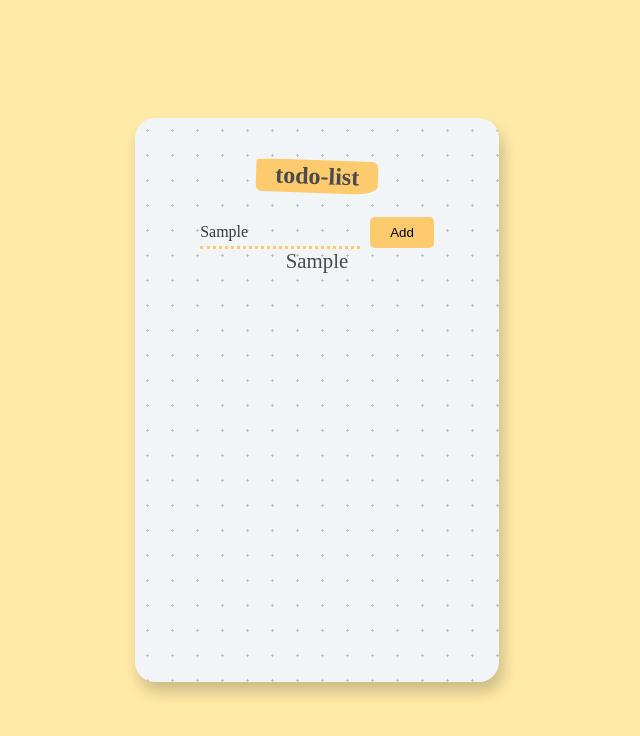
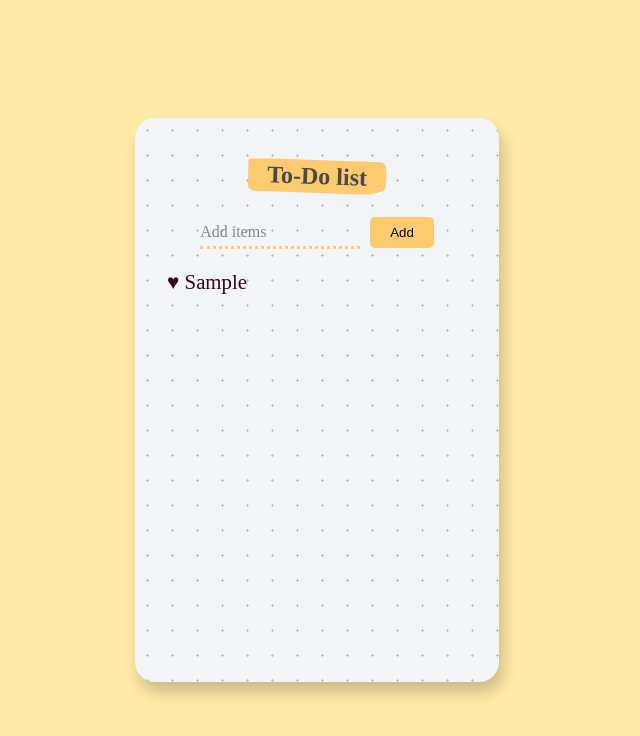
Before and after one commit to Rusiruoshada/todo-list, a React (Create React App) app: page / in a window 1280 px wide. Both pictures are taken after typing "Sample" into the empty fields and a click on the button "Add". Shown: the top 736 px of the page, without its empty margins (323-963 px from the left). Built offline with nearby package versions, Linux system fonts and the light colour scheme.

Commit message:
'use react to create list of items when user click add button'

```diff
--- a/public/index.html
+++ b/public/index.html
@@ -33,7 +33,7 @@
       This HTML file is a template.
       If you open it directly in the browser, you will see an empty page.
 
-      You can add webfonts, meta tags, or analytics to this file.
+      You can add web fonts, meta tags, or analytics to this file.
       The build step will place the bundled scripts into the <body> tag.
 
       To begin the development, run `npm start` or `yarn start`.
--- a/src/components/home.js
+++ b/src/components/home.js
@@ -1,34 +1,90 @@
-import { useState } from "react";
+// import { useState } from "react";
+
+// const Home = () => {
+//   const [inputText, setInputText] = useState("");
+//   const [items, setItems] = useState([]);
+
+//   const handleChange = (event) => {
+//     const newValue = event.target.value;
+//     setInputText(newValue);
+//   };
+
+//   const addItem = () => {
+//     setItems((prevItems) => {
+//       return [...prevItems, inputText];
+//     });
+//     setInputText("");
+//   };
+
+//   return (
+//     <div className="container">
+//       <div className="heading">
+//         <h1>To-Do list</h1>
+//       </div>
+//       <input
+//         onChange={handleChange}
+//         type="text"
+//         placeholder="Add items"
+//         value={inputText}
+//       />
+//       <button onClick={addItem} type="submit">
+//         Add
+//       </button>
+//       <div>
+//         <ul>
+//           {items.map((todoItem) => (
+//             <li>&hearts; {todoItem}</li>
+//           ))}
+//         </ul>
+//       </div>
+//     </div>
+//   );
+// };
+
+// export default Home;
+
+import {useState} from 'react';
 
 const Home = () => {
-  const [items, setItems] = useState("");
-  const [item, setItem] = useState("");
 
-  const handelChange = (event) => {
-    const { value } = event.target;
-    setItems(value);
-  };
+const [inputText, setInputText] = useState('');
+const [items, setItems] = useState([]);
 
-  const formSubmit = (event) => {
-    setItem(items);
-    event.preventDefault();
+const handleChange = (event) => {
+    const newValue = event.target.value;
+    setInputText(newValue);
+}
 
-  };
+const addItem = () => {
+        setItems((prevItems) => {
+          return [...prevItems, inputText];
+        });
+        setInputText("");
+      };
 
-
-
-  return (
-    <div className="container">
-      <div className="heading">
-        <h1>todo-list</h1>
-      </div>
-      <form onSubmit={formSubmit}>
-        <input onChange={handelChange} type="text" placeholder="Add items" />
-        <button type="submit">Add</button>
-      </form>
-        {item}
-    </div>
-  );
-};
+    return (
+        <div className="container">
+              <div className="heading">
+                 <h1>To-Do list</h1>
+               </div>
+               <input
+                    onChange={handleChange}
+                    type="text"
+                    placeholder="Add items"
+                    value = {inputText}
+               />
+               <button onClick={addItem} type="submit">
+                 Add
+               </button>
+               <div>
+                <ul>
+                    {items.map((todoItems) => (
+                        <li>&hearts; {todoItems}</li>
+                    ))}
+                </ul>
+               </div>
+        </div>
+     );
+}
 
 export default Home;
--- a/src/index.css
+++ b/src/index.css
@@ -39,7 +39,7 @@ body {
   margin: 10px auto 20px auto;
 }
 
-form input{
+input{
   border:none;
   background-color: transparent;
   border-bottom: 3px  dotted #fdcb6e;
@@ -50,16 +50,16 @@ form input{
   width: 160px;
 }
 
-form input::-webkit-input-placeholder{
+input::-webkit-input-placeholder{
   color: #868686;
   font-family: "Architects Daughter", cursive;
 }
 
-form input:focus{
+input:focus{
   outline: none;
 }
 
-form button {
+button {
   display: inline;
   margin-left: 10px;
   padding:8px 20px;
@@ -68,6 +68,9 @@ form button {
   border-radius:5px
 }
 
-ul li{
+ul , li{
   text-align: left;
+  list-style: none;
+  padding:0;
+  color: rgb(58, 0, 29);
 }
```
